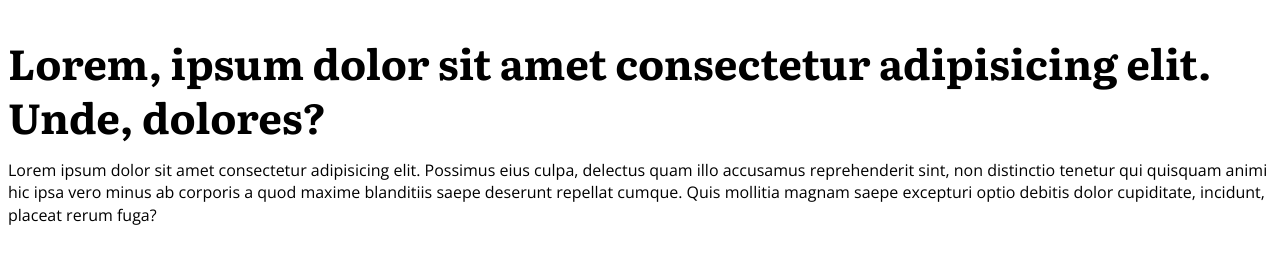
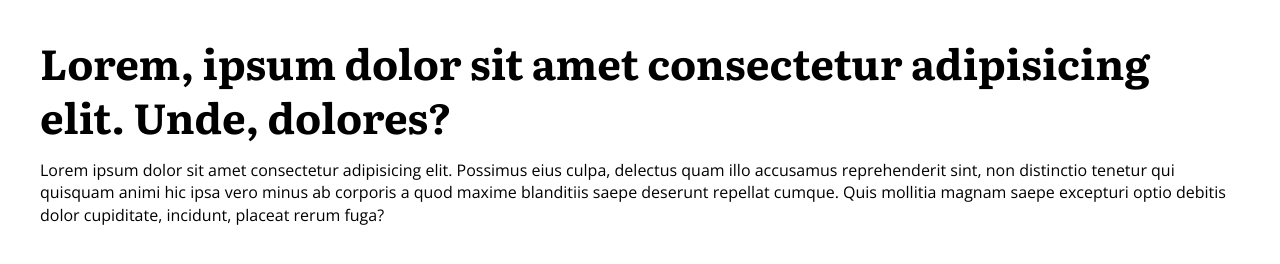
Before and after one commit to abdulwaki/my-project-604, a plain HTML site: page index.html in a window 1280 px wide. Drawn offline with nearby package versions, Linux system fonts and the light colour scheme.

Commit message:
class updated

```diff
--- a/index.html
+++ b/index.html
@@ -10,7 +10,7 @@
 </head>
 <body>
     <section class="home-banner">
-        <div class="contnet-wrapper">
+        <div class="content-wrapper">
             <div class="section-heading">
                 <h1>Lorem, ipsum dolor sit amet consectetur adipisicing elit. Unde, dolores?</h1>
                 <p>Lorem ipsum dolor sit amet consectetur adipisicing elit. Possimus eius culpa, delectus quam illo accusamus reprehenderit sint, non distinctio tenetur qui quisquam animi hic ipsa vero minus ab corporis a quod maxime blanditiis saepe deserunt repellat cumque. Quis mollitia magnam saepe excepturi optio debitis dolor cupiditate, incidunt, placeat rerum fuga?</p>
```
